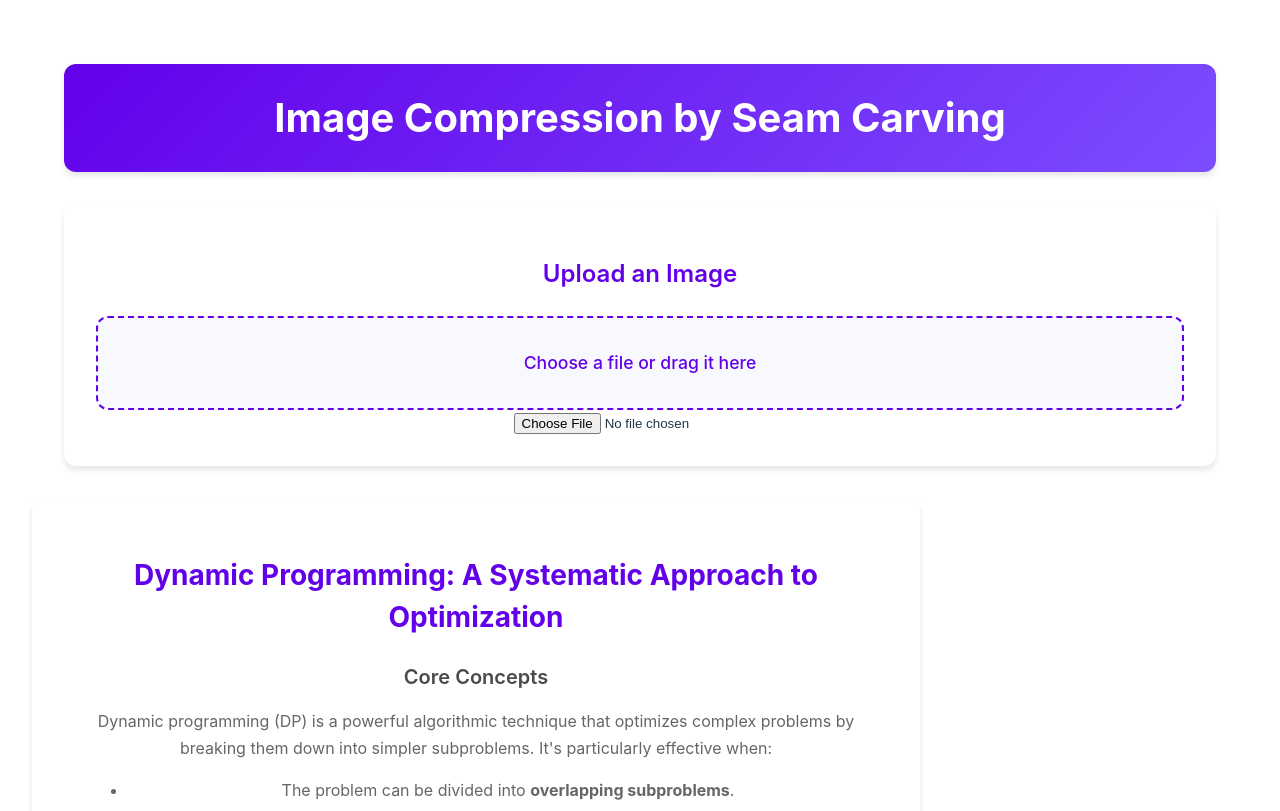
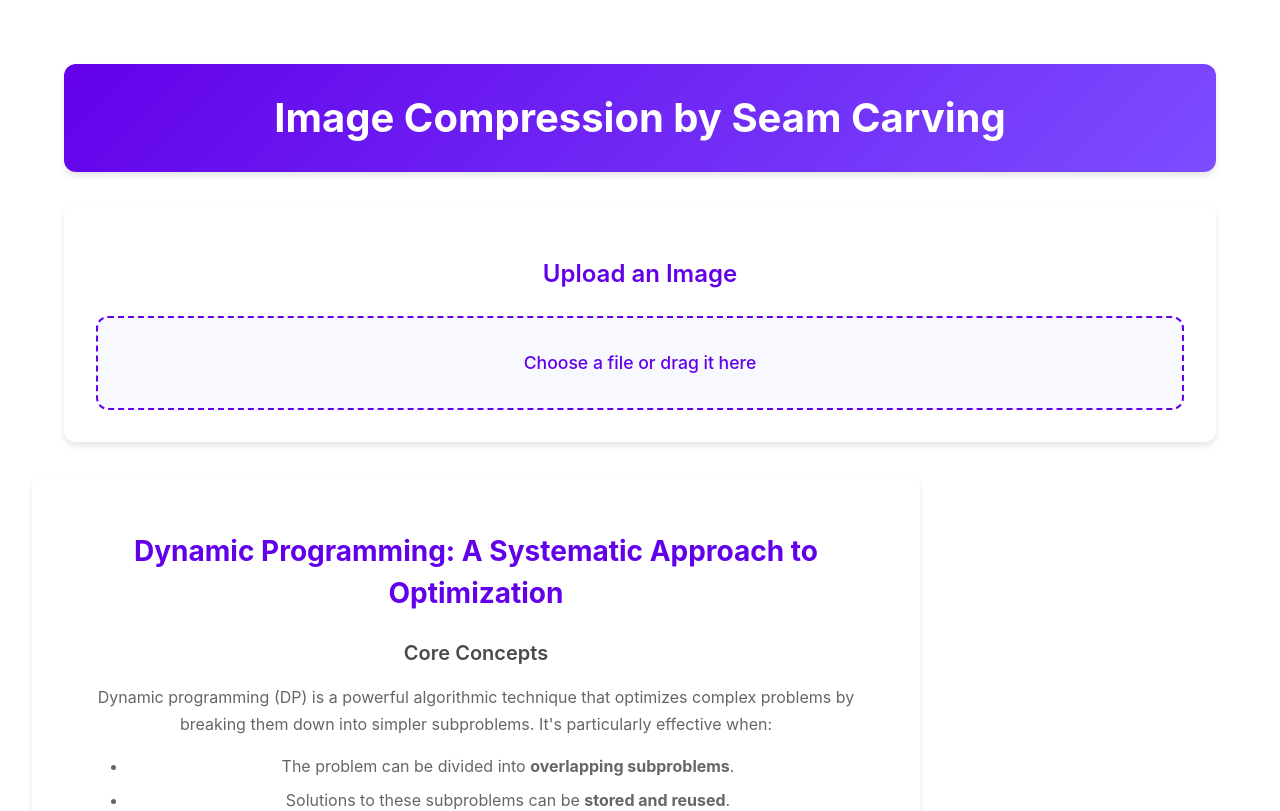
Before and after one commit to jek821/image_compression, a Vue app in the folder frontend/: page / in a window 1280 px wide. Shown: the top 811 px of the page. Built offline with nearby package versions, Linux system fonts and the light colour scheme; no server answers.

Commit message:
fixed upload button

```diff
--- a/frontend/src/components/HelloWorld.vue
+++ b/frontend/src/components/HelloWorld.vue
@@ -5,7 +5,7 @@
       <h1>Image Compression by Seam Carving</h1>
     </header>
 
-    <div class="main">
+     <div class="main">
         <!-- Upload Section -->
         <div class="upload-section card">
           <h2>Upload an Image</h2>
@@ -17,7 +17,6 @@
           </div>
 
         <div>
-          <input type="file" @change="handleFileUpload" accept="image/*" />
           <p v-if="isMobile" class="mobile-warning">
             For the best experience, please upload images from your camera roll instead of taking a new photo.
           </p>
```
